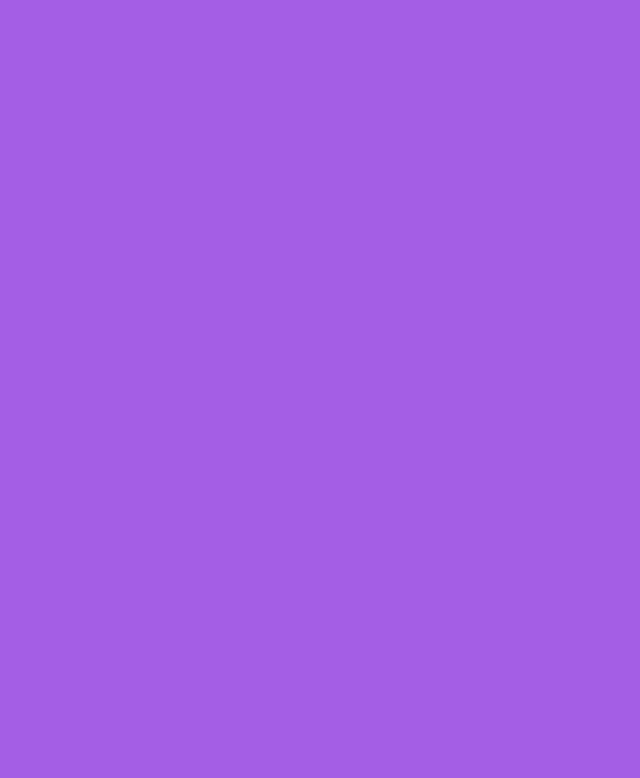
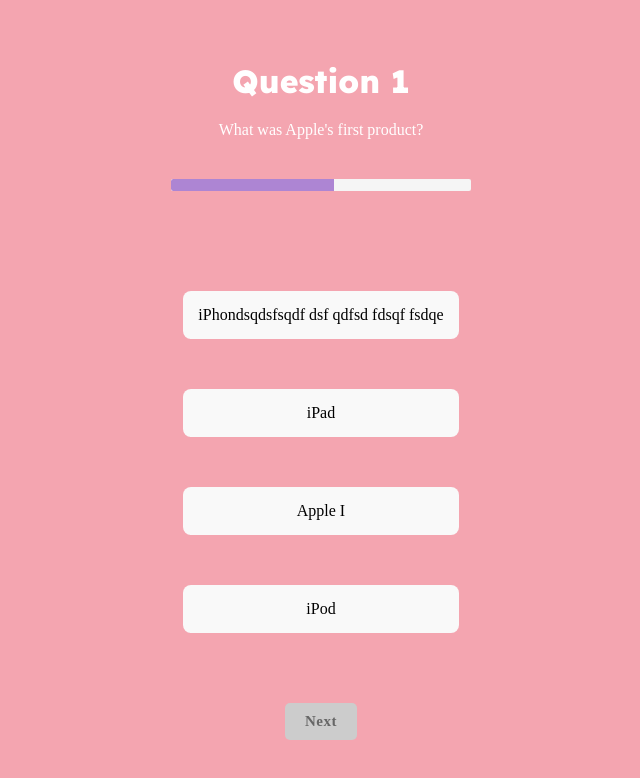
Before and after one commit to GloryMenga/Prototype-3-Quiz-App, a React (Vite) app in the folder QuizApp/: page /quiz in a window 1280 px wide. Before the commit this address had no page. Shown: the top 778 px of the page, without its empty margins (319-959 px from the left). Built offline with nearby package versions, Linux system fonts and the light colour scheme; a web font is replaced by a local one.

Commit message:
All the pages are done without the websocket

```diff
--- a/QuizApp/src/App.css
+++ b/QuizApp/src/App.css
@@ -338,3 +338,128 @@
 .select-button button:hover:enabled {
   background-color: #ad85d3;
 }
+/*Waitingquestion*/
+.waiting-container{
+  background-color: #a5cbf4;
+  display: flex;
+  flex-direction: column;
+  justify-content: center;
+  align-items: center;
+  height: 100vh;
+}
+
+/*question*/
+.quiz-container{
+  background-color: #f4a5b0;
+  display: flex;
+  flex-direction: column;
+  justify-content: center;
+  align-items: center;
+  height: 100vh;
+}
+.question{
+  display: flex;
+  flex-direction: column;
+}
+.question p{
+  margin-top: 20px;
+}
+.response{
+  margin-top: 100px;
+}
+.response p{
+  margin-top: 20px;
+}
+/*Quiz*/
+.question {
+  margin-bottom: 20px;
+}
+
+.timer {
+  margin: 20px 0;
+  width: 100%;
+  max-width: 300px;
+  display: flex;
+  justify-content: center;
+  align-items: center;
+}
+
+.timer-track {
+  width: 100%;
+  height: 12px;
+  background-color: #f5f5f5;
+  border-radius: 2px;
+  position: relative;
+  overflow: hidden;
+}
+
+.timer-bar {
+  height: 100%;
+  background-color: #ad85d3;
+  border-radius: 2px 0 0 2px;
+  transition: width 1s linear;
+}
+
+.answer-options {
+  display: flex;
+  flex-direction: column;
+  margin-top: 80px;
+}
+
+.answer {
+  padding: 15px;
+  margin-bottom: 50px;
+  border-radius: 8px;
+  text-align: center;
+  cursor: pointer;
+  background-color: #f9f9f9;
+  transition: background-color 0.3s, border-color 0.3s;
+}
+
+.selected {
+  background-color: #ad85d3;
+  color: white;
+}
+
+.next {
+  margin-top: 20px;
+}
+
+.next button {
+  padding: 10px 20px;
+  border: none;
+  border-radius: 5px;
+  background-color: #a5b5f3;
+  color: white;
+  cursor: pointer;
+  transition: background-color 0.3s;
+}
+
+.next button:disabled {
+  background-color: #ccc;
+  color: #666;
+  cursor: not-allowed;
+}
+
+/*Result*/
+.result-container{
+  display: flex;
+  flex-direction: column;
+  justify-content: center;
+  align-items: center;
+  height: 100vh;
+  background-color: #ad85d3;
+}
+
+.result-container p{
+  margin-top: 20px;
+}
+.play-again{
+  margin-top: 30px;
+  border-radius: 8px;
+  background-color: #CDA5F2;
+}
+button a{
+  text-decoration: none;
+  color: white;
+}
--- a/QuizApp/src/App.jsx
+++ b/QuizApp/src/App.jsx
@@ -7,6 +7,10 @@
 import WaitingForPlayer from "./pages/WaitingForPlayer.jsx";
 import WaitingForQuizmaster from "./pages/WaitingForQuizmaster.jsx";
 import Questionchoosing from "./pages/Questionchoosing.jsx";
+import WaitingQuestion from "./pages/WaitingQuestion.jsx";
+import Question from "./pages/Question.jsx";
+import Quiz from "./pages/Quiz.jsx";
+import Result from "./pages/Result.jsx";
 import './App.css';
 
 function App() {
@@ -22,6 +26,10 @@
         <Route path="/waitingforplayer" element={<WaitingForPlayer />} />
         <Route path="/waitingforquizmaster" element={<WaitingForQuizmaster />} />
         <Route path="/questionchoosing" element={<Questionchoosing />} />
+        <Route path="/waitingquestion" element={<WaitingQuestion />} />
+        <Route path="/question" element={<Question />} />
+        <Route path="/quiz" element={<Quiz />} />
+        <Route path="/result" element={<Result />} />
       </Routes>
     </Router>
   )
--- a/QuizApp/src/pages/CreateRoom.jsx
+++ b/QuizApp/src/pages/CreateRoom.jsx
@@ -2,7 +2,6 @@
 
 function CreateRoom() {
   const [questions, setQuestions] = useState(0);
-  const [difficulty, setDifficulty] = useState('easy');
   const [timeLimit, setTimeLimit] = useState('10 sec');
   const [showDropdown, setShowDropdown] = useState(false);
 
@@ -25,25 +24,6 @@
           className="slider"
         />
         <span className="value-text">{questions}</span>
-      </div>
-
-      <div className="difficulty">
-        <p className="text">Select the difficulty:</p>
-        <div className="difficulty-selector">
-          {['easy', 'medium', 'hard'].map((level) => (
-            <div
-              key={level}
-              className={`difficulty-option ${
-                difficulty === level ? 'selected' : ''
-              }`}
-              onClick={() => setDifficulty(level)}
-            >
-              <span className="difficulty-text">
-                {level.charAt(0).toUpperCase() + level.slice(1)}
-              </span>
-            </div>
-          ))}
-        </div>
       </div>
 
       <div className="time">
--- /dev/null
+++ b/QuizApp/src/pages/Question.jsx
@@ -0,0 +1,18 @@
+import React from "react";
+
+function Question(){
+    return(
+        <div className="quiz-container">
+            <div className="question">
+                <h1>Question 1</h1>
+                <p>sdfsdq skqdjjh qsdfdqs fdsqf sqdf sqdf qs?...</p> {/* Dummy question */}
+            </div>
+            <div className="response">
+                <h1>answer: </h1>
+                <p>sdfsdq skqdjjh qsdfdqs fdsqf sqdf sqdf qs</p> {/* Dummy answer */}
+            </div>
+        </div>
+    );
+}
+
+export default Question;
--- a/QuizApp/src/pages/Questionchoosing.jsx
+++ b/QuizApp/src/pages/Questionchoosing.jsx
@@ -2,12 +2,11 @@
 import questions from "../assets/questions.json";
 
 function Questionchoosing() {
-  const [difficulty, setDifficulty] = useState("easy"); // State for selected difficulty
-  const [selectedQuestion, setSelectedQuestion] = useState(null); // State for selected question
-
+  const [difficulty, setDifficulty] = useState("easy");
+  const [selectedQuestion, setSelectedQuestion] = useState(null);
   const handleDifficultyChange = (event) => {
     setDifficulty(event.target.value);
-    setSelectedQuestion(null); // Clear selected question on difficulty change
+    setSelectedQuestion(null);
   };
 
   const handleSelectQuestion = (question) => {
--- /dev/null
+++ b/QuizApp/src/pages/Quiz.jsx
@@ -0,0 +1,61 @@
+import React, { useState, useEffect } from "react";
+
+
+function Quiz() {
+  const [selectedAnswer, setSelectedAnswer] = useState(null);
+  const [timeLeft, setTimeLeft] = useState(10);
+  const [progress, setProgress] = useState(100);
+
+  useEffect(() => {
+    if (timeLeft > 0) {
+      const timer = setInterval(() => {
+        setTimeLeft((prevTime) => prevTime - 1);
+        setProgress((prevProgress) => prevProgress - 10);
+      }, 1000);
+      return () => clearInterval(timer);
+    }
+  }, [timeLeft]);
+
+  const answers = ["iPhondsqdsfsqdf dsf qdfsd fdsqf fsdqe", "iPad", "Apple I", "iPod"]; {/* Dummy answer */}
+
+  return (
+    <div className="quiz-container">
+      <div className="question">
+        <h1>Question 1</h1>
+        <p>What was Apple's first product?</p>
+      </div>
+
+      {/* Timer */}
+      <div className="timer">
+        <div className="timer-track">
+          <div className="timer-bar" style={{ width: `${progress}%` }}></div>
+        </div>
+      </div>
+
+      {/* Answer Options */}
+      <div className="answer-options">
+        {answers.map((answer, index) => (
+          <div
+            key={index}
+            className={`answer ${selectedAnswer === index ? "selected" : ""}`}
+            onClick={() => setSelectedAnswer(index)}
+          >
+            {answer}
+          </div>
+        ))}
+      </div>
+
+      {/* Next Button */}
+      <div className="next">
+        <button
+          type="button"
+          disabled={selectedAnswer === null}
+        >
+          Next
+        </button>
+      </div>
+    </div>
+  );
+}
+
+export default Quiz;
--- /dev/null
+++ b/QuizApp/src/pages/Result.jsx
@@ -0,0 +1,17 @@
+import React from "react";
+import { Link } from "react-router-dom";
+
+function Result(){
+    return(
+        <div className="result-container">
+            <h1>Good job!</h1>
+            <p>You had 3/5 right</p>
+            <div className="play-again">
+                <button type="button"> <Link to="/">PLAY AGAIN</Link></button>
+            </div>
+        </div>
+    );
+
+}
+
+export default Result;
--- /dev/null
+++ b/QuizApp/src/pages/WaitingQuestion.jsx
@@ -0,0 +1,11 @@
+import React from "react";
+
+function WaitingQuestion(){
+    return(
+        <div className="waiting-container">
+            <h1>Quizmaster is choosing a question...</h1>
+        </div>
+    );
+}
+
+export default WaitingQuestion;
```
